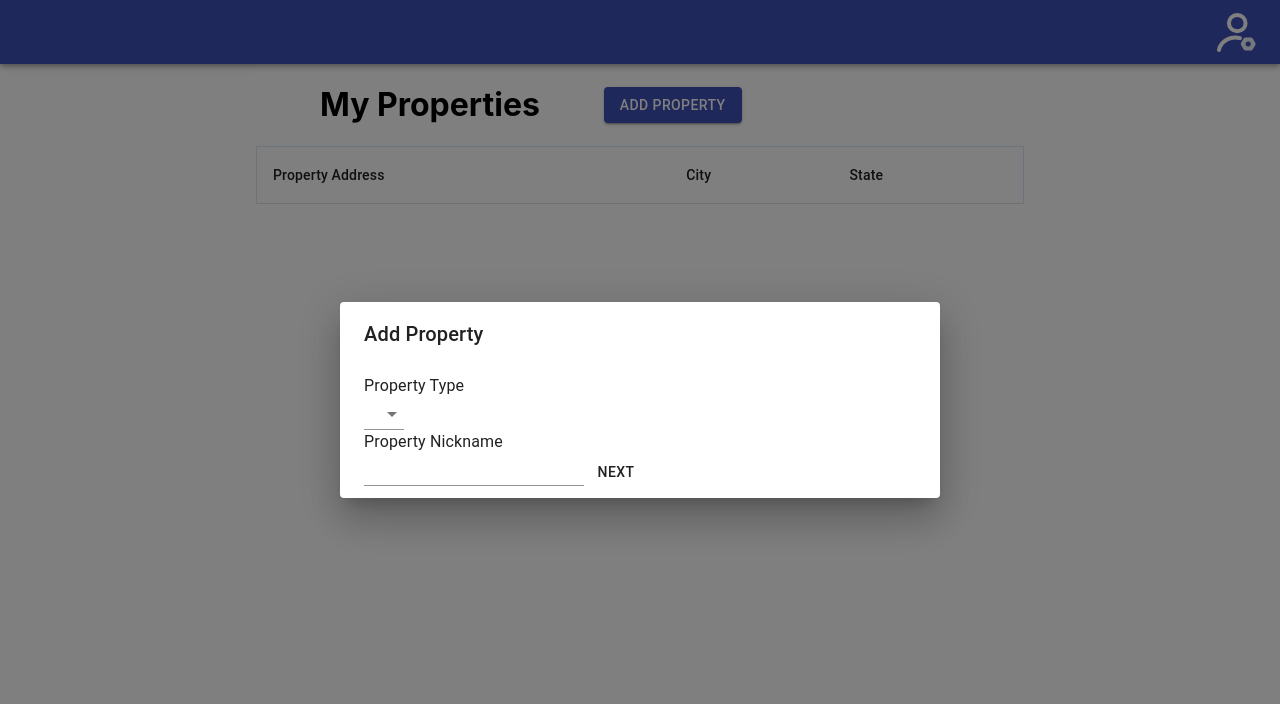
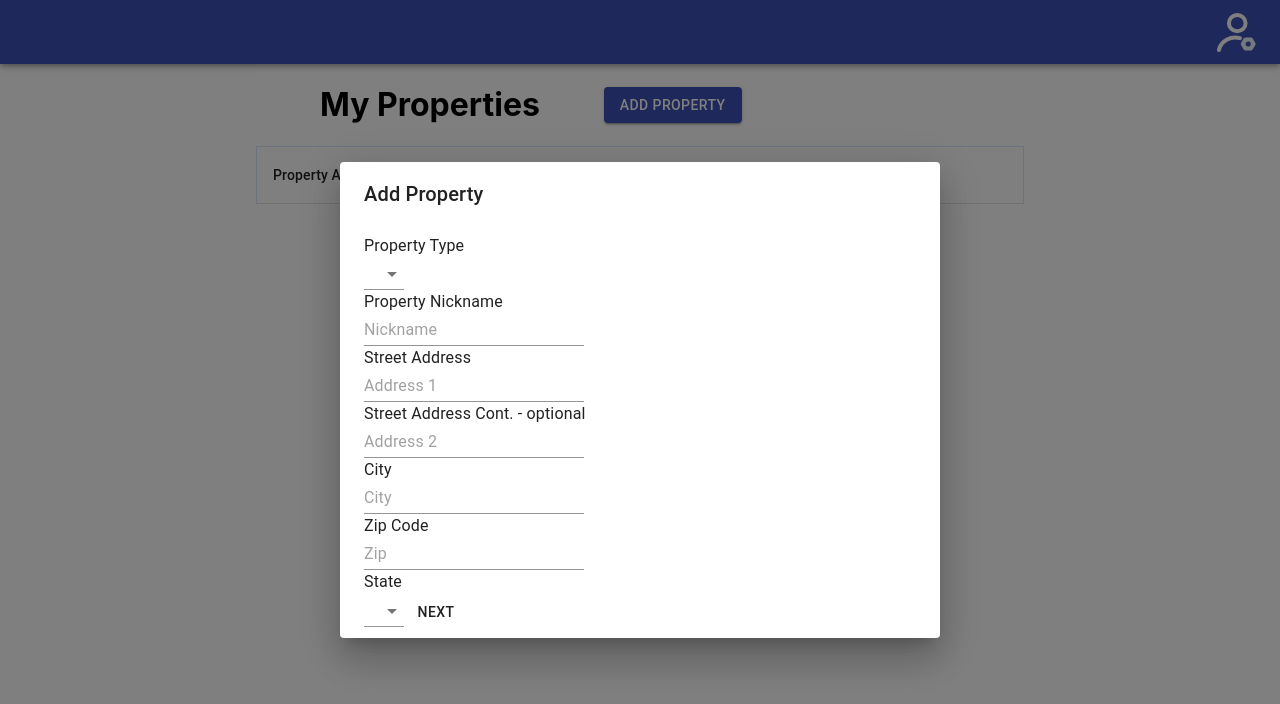
Before and after one commit to homenow/React-Interview, a React (Create React App) app: page / in a window 1280 px wide. Both pictures are taken after a click on the button "ADD PROPERTY". Shown: the top 704 px of the page. Built offline with nearby package versions, Linux system fonts and the light colour scheme.

Commit message:
Finished setting up the dialog and the states to feed data to the table component

```diff
--- a/src/components/dialogAddProperty.js
+++ b/src/components/dialogAddProperty.js
@@ -45,9 +45,18 @@ const useStyles = makeStyles(() => ({
     left: '50%',
     top: '50%',
   },
+  detailContainer: {
+    display: 'flex',
+    flexDirection: 'row',
+  },
 }));
 
-export default function DialogAddProperty({ open, onClose }) {
+export default function DialogAddProperty({
+  open,
+  onClose,
+  setTableData,
+  tableData,
+}) {
   const classes = useStyles();
   const [secondPageOpen, setSecondPageOpen] = React.useState(false);
   const [loading, setLoading] = React.useState(false);
@@ -57,6 +66,11 @@ export default function DialogAddProperty({ open, onClose }) {
   const [data, setData] = React.useState({
     type: '',
     floors: 0,
+    streetAddress: '',
+    city: '',
+    state: '',
+    bedrooms: 0,
+    baths: 0,
   });
 
   const handleChange = (event) => {
@@ -78,6 +92,13 @@ export default function DialogAddProperty({ open, onClose }) {
 
     const result = await promise;
     console.log('the data :', data, result);
+    setSecondPageOpen(false);
+    setTableData([...tableData, data]);
+  };
+
+  const closeSecondDialog = () => {
+    onClose(true);
+    setSecondPageOpen(false);
   };
 
   return (
@@ -93,7 +114,6 @@ export default function DialogAddProperty({ open, onClose }) {
           <DialogTitle>Add Property</DialogTitle>
           <DialogContent className={classes.pageContainer}>
             <Typography>Property Type</Typography>
-
             <Select
               value={data.type}
               displayEmpty
@@ -107,13 +127,55 @@ export default function DialogAddProperty({ open, onClose }) {
               <MenuItem value="condominium">Condominium</MenuItem>
               <MenuItem value="apartment">Apartment</MenuItem>
             </Select>
-
             <Typography>Property Nickname</Typography>
             <TextField
               value={data.nickname}
               name="nickname"
               onChange={handleChange}
+              placeholder="Nickname"
             />
+            <Typography>Street Address</Typography>
+            <TextField
+              value={data.streetAddress}
+              name="streetAddress"
+              onChange={handleChange}
+              placeholder="Address 1"
+            />
+            <Typography>Street Address Cont. - optional</Typography>
+            <TextField
+              value={data.streetAddress2}
+              name="streetAddress2"
+              onChange={handleChange}
+              placeholder="Address 2"
+            />
+            <Typography>City</Typography>
+            <TextField
+              value={data.city}
+              name="city"
+              onChange={handleChange}
+              placeholder="City"
+            />
+            <Typography>Zip Code</Typography>
+            <TextField
+              value={data.zipCode}
+              name="zipCode"
+              onChange={handleChange}
+              placeholder="Zip"
+            />
+            <Typography>State</Typography>
+            <Select
+              value={data.state}
+              displayEmpty
+              onChange={handleChange}
+              inputProps={{
+                name: 'state',
+                id: 'state',
+              }}
+            >
+              <MenuItem value="ak">arkansa</MenuItem>
+              <MenuItem value="az">arizona</MenuItem>
+              <MenuItem value="al">alabama</MenuItem>
+            </Select>
             <Button
               onClick={() => {
                 //  setFirstPageOpen(false);
@@ -127,17 +189,49 @@ export default function DialogAddProperty({ open, onClose }) {
           </DialogContent>
         </Box>
       </Dialog>
-      <Dialog className={classes.dialog} open={secondPageOpen}>
+      <Dialog
+        className={classes.dialog}
+        open={secondPageOpen}
+        fullWidth="true"
+        maxWidth="sm"
+      >
         <Box component="form">
           <DialogTitle>Add Property Details</DialogTitle>
-          <DialogContent>
-            <Typography>Property Nickname</Typography>
-            <TextField
-              name="floors"
-              value={data.floors}
-              onChange={handleChange}
-            />
-            <Button onClick={submitForm}>Save and Close</Button>
+          <DialogContent className={classes.detailContainer}>
+            <div>
+              <Typography>Floors - optional</Typography>
+              <TextField
+                name="floors"
+                value={data.floors}
+                onChange={handleChange}
+              />
+            </div>
+            <div>
+              <Typography>Bedrooms - optional</Typography>
+              <TextField
+                name="bedrooms"
+                value={data.bedrooms}
+                onChange={handleChange}
+              />
+            </div>
+            <div>
+              <Typography>Baths - optional</Typography>
+              <TextField
+                name="baths"
+                value={data.baths}
+                onChange={handleChange}
+              />
+            </div>
+            <Button
+              variant="contained"
+              color="primary"
+              onClick={closeSecondDialog}
+            >
+              Previous
+            </Button>
+            <Button variant="contained" color="primary" onClick={submitForm}>
+              Save and Close
+            </Button>
           </DialogContent>
         </Box>
         {loading && (
--- a/src/components/tableProperty.js
+++ b/src/components/tableProperty.js
@@ -1,7 +1,9 @@
-import React from 'react';
+/* eslint-disable react/prop-types */
+
+import React, { useEffect } from 'react';
 
 import Table from '@material-ui/core/Table';
-//  import TableBody from '@material-ui/core/TableBody';
+import TableBody from '@material-ui/core/TableBody';
 import TableCell from '@material-ui/core/TableCell';
 import TableContainer from '@material-ui/core/TableContainer';
 import TableHead from '@material-ui/core/TableHead';
@@ -17,7 +19,11 @@ const StyledHead = withStyles(() => ({
   },
 }))(TableHead);
 
-export default function DenseTable() {
+export default function TableProperty({ data }) {
+  useEffect(() => {
+    console.log('data update : ', data);
+  });
+
   return (
     <TableContainer>
       <Table size="medium">
@@ -28,6 +34,17 @@ export default function DenseTable() {
             <TableCell>State</TableCell>
           </TableRow>
         </StyledHead>
+        <TableBody>
+          {data
+            ? data.map((row) => (
+                <TableRow key={row.streetAddress}>
+                  <TableCell align="right">{row.streetAddress}</TableCell>
+                  <TableCell align="right">{row.city}</TableCell>
+                  <TableCell align="right">{row.state}</TableCell>
+                </TableRow>
+              ))
+            : null}
+        </TableBody>
       </Table>
     </TableContainer>
   );
--- a/src/pages/properties.js
+++ b/src/pages/properties.js
@@ -24,10 +24,12 @@ const useStyles = makeStyles(() => ({
 export default function Properties() {
   const classes = useStyles();
   const [openDialog, setOpenDialog] = React.useState(false);
+  const [data, setTableData] = React.useState([]);
 
   const handleOpenDialog = () => {
     setOpenDialog(true);
   };
+
   return (
     <div>
       <NavBar />
@@ -42,9 +44,14 @@ export default function Properties() {
           >
             Add Property
           </Button>
-          <DialogAddProperty open={openDialog} onClose={setOpenDialog} />
+          <DialogAddProperty
+            open={openDialog}
+            onClose={setOpenDialog}
+            setTableData={setTableData}
+            tableData={data}
+          />
         </div>
-        <TableProperty />
+        <TableProperty data={data} />
       </div>
     </div>
   );
```
